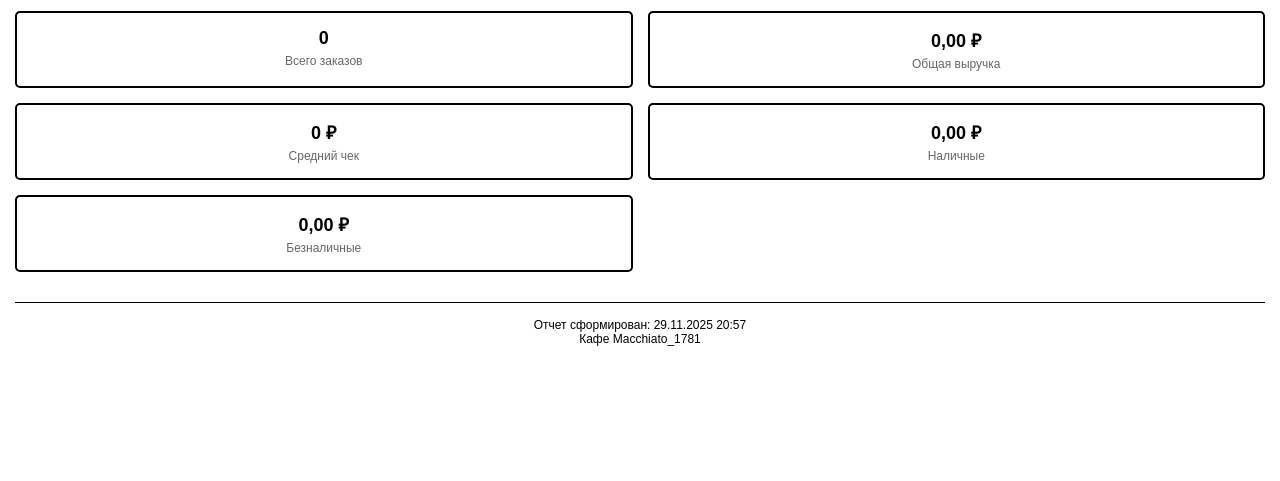
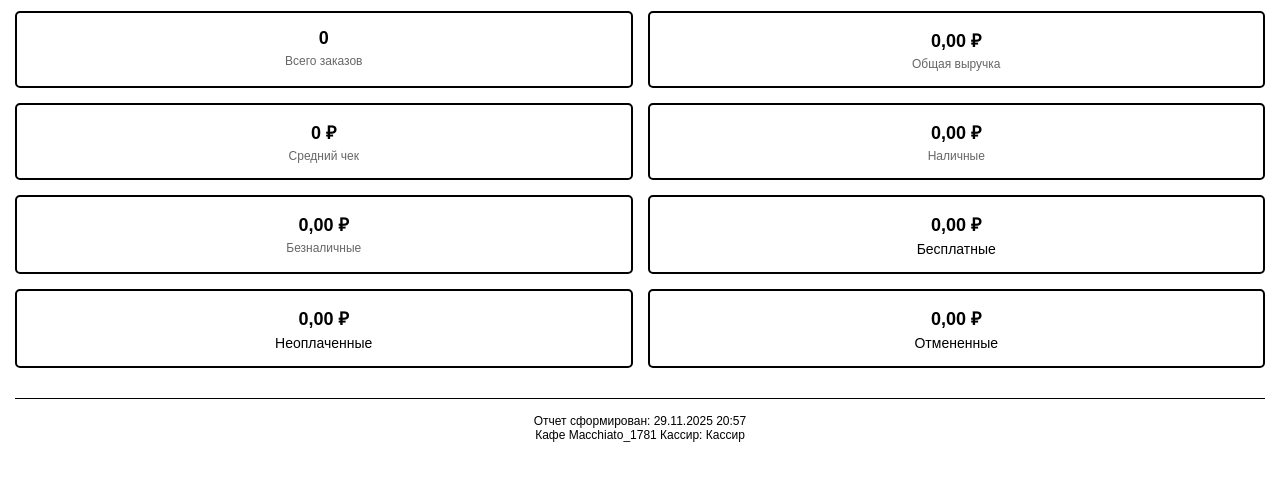
Before and after one commit to ingarbi/django_restaraunt_system, a Django app: page /orders/reports/short_reports/ in a window 1280 px wide. Shown: the part 149-630 px from the top of the page. Run offline with Django 5.2, Linux system fonts and the light colour scheme; data that the repository does not hold is empty.

Commit message:
Изменения со стороны заказчика в отчетах

```diff
--- a/orders/views.py
+++ b/orders/views.py
@@ -449,7 +449,7 @@ def big_reports_printing(request):
             order__in=orders,
             order__status="delivered",
         )
-        .values("menu_item__name")
+        .values("menu_item__name", "menu_item__price")
         .annotate(
             total_quantity=Sum("quantity"),
             total_revenue=Sum(F("quantity") * F("menu_item__price")),
@@ -479,6 +479,9 @@ def big_reports_printing(request):
     unpaid_orders_total = (
         orders.filter(paid=False).aggregate(total=Sum("total_sum"))["total"] or 0
     )
+    cancelled_orders_total = (
+        orders.filter(status="cancelled").aggregate(total=Sum("total_sum"))["total"] or 0
+    )
 
     mixed_orders = orders.filter(payment_type="mixed")
     cash_total += mixed_orders.aggregate(total=Sum("cash_amount"))["total"] or 0
@@ -496,6 +499,7 @@ def big_reports_printing(request):
         "online_total": online_total,
         "free_orders_total": free_orders_total,
         "unpaid_orders_total": unpaid_orders_total,
+        "cancelled_orders_total":cancelled_orders_total,
         "CAFE_NAME": cafe_name,
     }
 
@@ -531,7 +535,7 @@ def short_reports_printing(request):
             hours_ago = timezone.now() - timedelta(hours=hours)
             orders = orders.filter(created_at__gte=hours_ago)
             if hours == 1:
-                period_display = f"за последний {hours} час"
+                period_display = f"за последний 1 час"
             elif 2 <= hours <= 4:
                 period_display = f"за последние {hours} часа"
             else:
@@ -543,7 +547,29 @@ def short_reports_printing(request):
             today = timezone.now().date()
             orders = orders.filter(created_at__date=today)
             period_display = "за сегодня"
-        # ... include other period types as above
+        elif period_type == "yesterday":
+            yesterday = timezone.now().date() - timedelta(days=1)
+            orders = orders.filter(created_at__date=yesterday)
+            period_display = "за вчера"
+        elif period_type == "day_before_yesterday":
+            day_before_yesterday = timezone.now().date() - timedelta(days=2)
+            orders = orders.filter(created_at__date=day_before_yesterday)
+            period_display = "за позавчера"
+        elif period_type == "week":
+            today = timezone.now().date()
+            start_of_week = today - timedelta(days=today.weekday())
+            orders = orders.filter(created_at__date__gte=start_of_week)
+            period_display = "за эту неделю"
+        elif period_type == "month":
+            today = timezone.now().date()
+            start_of_month = today.replace(day=1)
+            orders = orders.filter(created_at__date__gte=start_of_month)
+            period_display = "за этот месяц"
+        elif period_type == "year":
+            today = timezone.now().date()
+            start_of_year = today.replace(month=1, day=1)
+            orders = orders.filter(created_at__date__gte=start_of_year)
+            period_display = "за этот год"
 
     # Calculate totals only (no detailed data)
     total_revenue = orders.aggregate(total=Sum("total_sum"))["total"] or 0
@@ -567,7 +593,9 @@ def short_reports_printing(request):
     unpaid_orders_total = (
         orders.filter(paid=False).aggregate(total=Sum("total_sum"))["total"] or 0
     )
-
+    cancelled_orders_total = (
+        orders.filter(status="cancelled").aggregate(total=Sum("total_sum"))["total"] or 0
+    )
 
     mixed_orders = orders.filter(payment_type="mixed")
     cash_total += mixed_orders.aggregate(total=Sum("cash_amount"))["total"] or 0
@@ -592,6 +620,7 @@ def short_reports_printing(request):
         "online_total": online_total,
         "free_orders_total": free_orders_total,
         "unpaid_orders_total": unpaid_orders_total,
+        "cancelled_orders_total":cancelled_orders_total,
         "CAFE_NAME": cafe_name,
     }
 
--- a/templates/orders/quick_receipt_printing.html
+++ b/templates/orders/quick_receipt_printing.html
@@ -60,7 +60,7 @@
     <div class="footer">
       Спасибо за посещение!<br />
       {{ order.created_at|date:"d.m.Y H:i" }}<br />
-      Кассир: {{ request.user.get_full_name|default:"Кассир" }}
+      Кассир: {{ request.user.username|default:"Кассир" }}
     </div>
     <script type="text/javascript">
     window.print();
--- a/templates/orders/short_reports_printing.html
+++ b/templates/orders/short_reports_printing.html
@@ -100,11 +100,24 @@
             <div class="stat-value">{{ online_total|floatformat:2 }} ₽</div>
             <div class="stat-label">Безналичные</div>
         </div>
+        <div class="stat-box">
+            <div class="stat-value">{{ free_orders_total|floatformat:2 }} ₽</div>
+            <div>Бесплатные</div>
+        </div>
+        <div class="stat-box">
+            <div class="stat-value">{{ unpaid_orders_total|floatformat:2 }} ₽</div>
+            <div>Неоплаченные</div>
+        </div>
+        <div class="stat-box">
+            <div class="stat-value">{{ cancelled_orders_total|floatformat:2 }} ₽</div>
+            <div>Отмененные</div>
+        </div>
     </div>
 
     <div class="footer">
         Отчет сформирован: {% now "d.m.Y H:i" %}<br>
         Кафе {{ CAFE_NAME }}
+        Кассир: {{ request.user.username|default:"Кассир" }}
     </div>
 
      <script type="text/javascript">
```
Also changed, not shown: templates/orders/big_reports_printing.html (+14 -9 lines).
